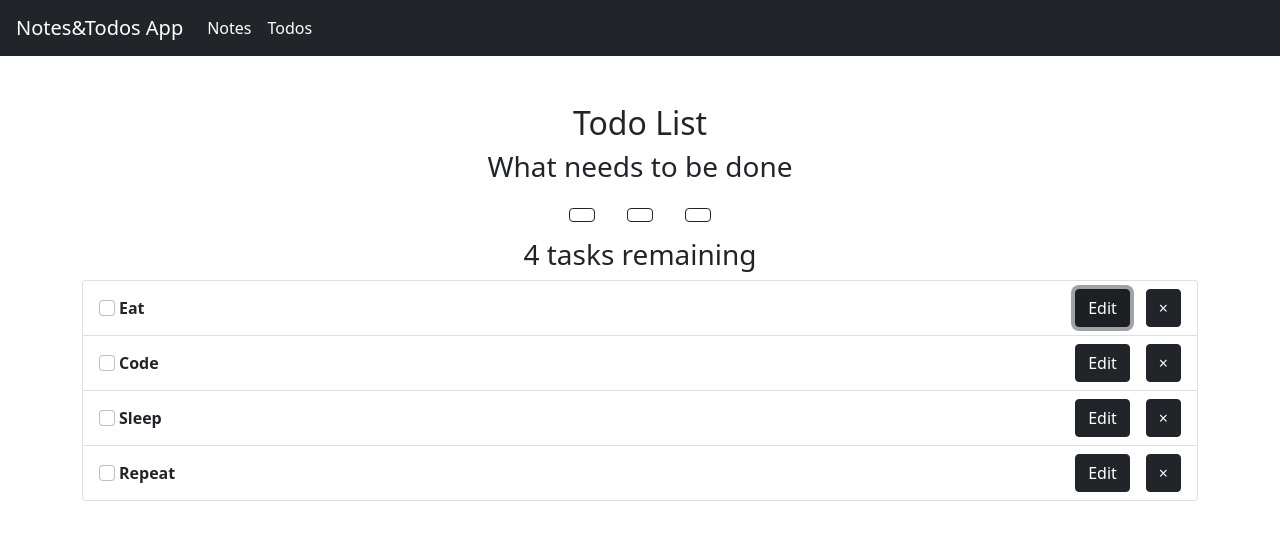
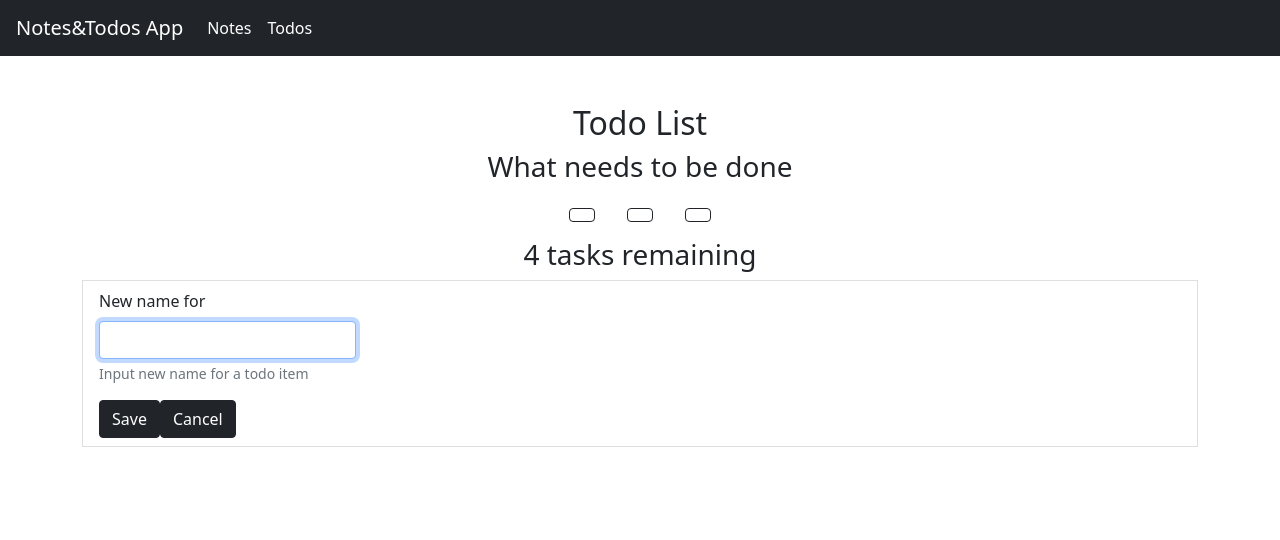
Before and after one commit to Den081985/Notes-and-Todos-App, a React (Create React App) app: page /todos in a window 1280 px wide. Both pictures are taken after a click on the button "Edit". Shown: the top 540 px of the page. Built offline with nearby package versions, Linux system fonts and the light colour scheme.

Commit message:
добавлены editTemplate,submitHandler

```diff
--- a/src/Components/Todo.jsx
+++ b/src/Components/Todo.jsx
@@ -1,29 +1,114 @@
-import React from "react";
+import React, { Fragment, useEffect, useRef, useState } from "react";
 
-export const Todo = ({ tasks }) => {
-  return (
-    <ul className="list-group">
-      {tasks.map((task) => (
-        <li className="list-group-item todo" key={task.id}>
+//кастомный хук для получения предыдущего состояния
+export const usePrevious = (value) => {
+  const ref = useRef();
+  useEffect(() => {
+    ref.current = value;
+  });
+  return ref.current;
+};
+
+export const Todo = (props) => {
+  const [isEditing, setEditing] = useState(false);
+
+  const [newName, setNewName] = useState("");
+
+  const buttonRef = useRef(null);
+  const inputRef = useRef(null);
+
+  const wasEditing = usePrevious(isEditing);
+
+  const handleChange = (e) => {
+    setNewName(e.target.value);
+  };
+
+  const submitHandler = (e) => {
+    e.preventDefault();
+    props.editTodo(props.id, newName);
+    setNewName("");
+    setEditing(false);
+  };
+  const viewTemplate = (
+    <Fragment>
       <span className="todo-span">
         <input
+          id={props.id}
           className="form-check-input me-1"
           type="checkbox"
           value=""
           aria-label="..."
+          defaultChecked={props.completed}
+          onChange={() => props.toogleCompleted(props.id)}
         />
-            {task.name}
+        {props.name}
       </span>
       <div className="todo-btns">
-            <button type="button" className="btn btn-dark todo-edit">
+        <button
+          type="button"
+          className="btn btn-dark todo-edit"
+          onClick={() => setEditing(true)}
+          ref={buttonRef}
+        >
           Edit
         </button>
-            <button type="button" className="btn btn-dark todo-remove">
+        <button
+          type="button"
+          className="btn btn-dark todo-remove"
+          onClick={() => props.remove(props.id)}
+        >
           &times;
         </button>
       </div>
+    </Fragment>
+  );
+
+  const editTamplate = (
+    <form onSubmit={submitHandler}>
+      <div className="todo-form">
+        <div className="mb-3">
+          <label htmlFor={props.id} className="form-label">
+            New name for {props.name}
+          </label>
+          <input
+            id={props.id}
+            type="text"
+            className="form-control"
+            aria-describedby="emailHelp"
+            value={newName}
+            onChange={handleChange}
+            ref={inputRef}
+          />
+          <div id="emailHelp" className="form-text">
+            Input new name for a todo item
+          </div>
+        </div>
+        <div className="edit-btns">
+          <button type="submit" className="btn btn-dark save-btn">
+            Save
+          </button>
+          <button
+            type="button"
+            className="btn btn-dark cancel-btn"
+            onClick={() => setEditing(false)}
+          >
+            Cancel
+          </button>
+        </div>
+      </div>
+    </form>
+  );
+  useEffect(() => {
+    if (!wasEditing && isEditing) {
+      inputRef.current.focus();
+    } else if (wasEditing && !isEditing) {
+      buttonRef.current.focus();
+    }
+  }, [wasEditing, isEditing]);
+
+  return (
+    <li className="list-group-item todo" key={props.id}>
+      {isEditing ? editTamplate : viewTemplate}
     </li>
-      ))}
-    </ul>
   );
 };
```
Lines whose indentation alone changed are shown as unchanged.
